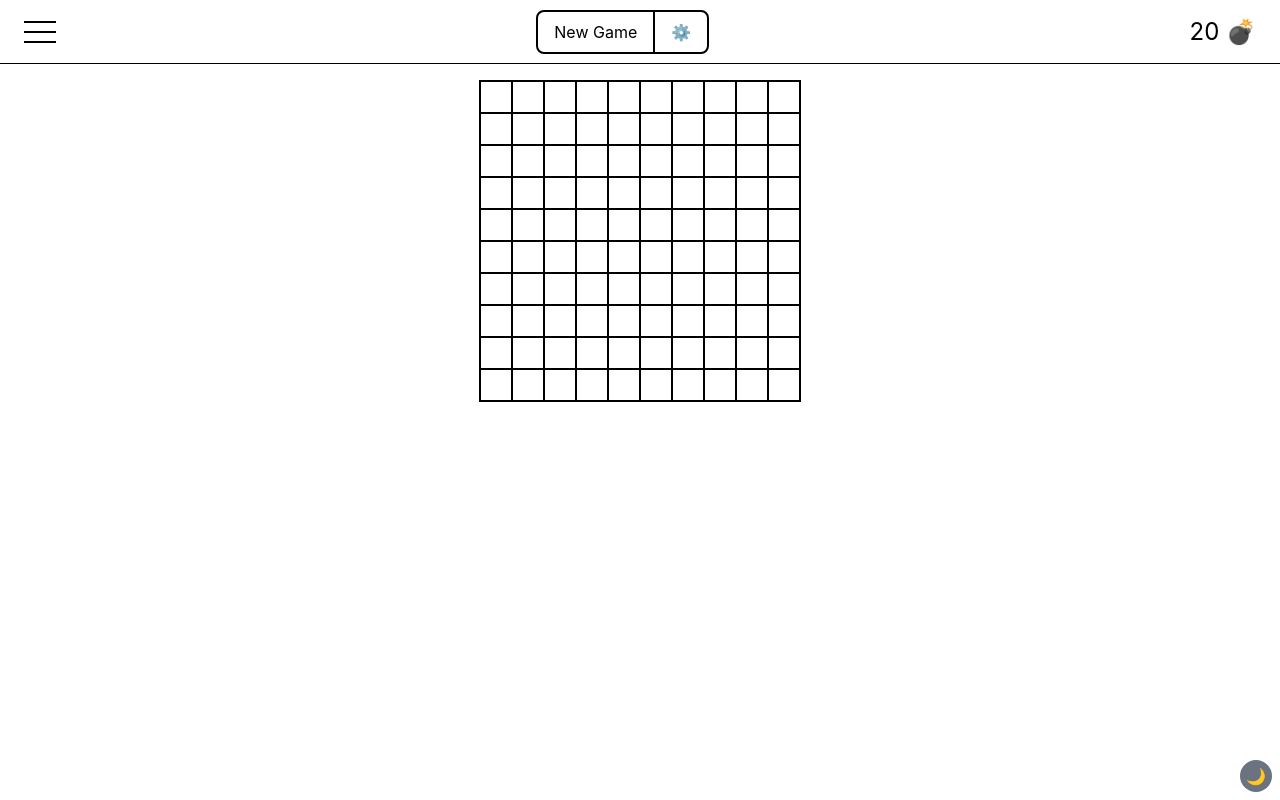
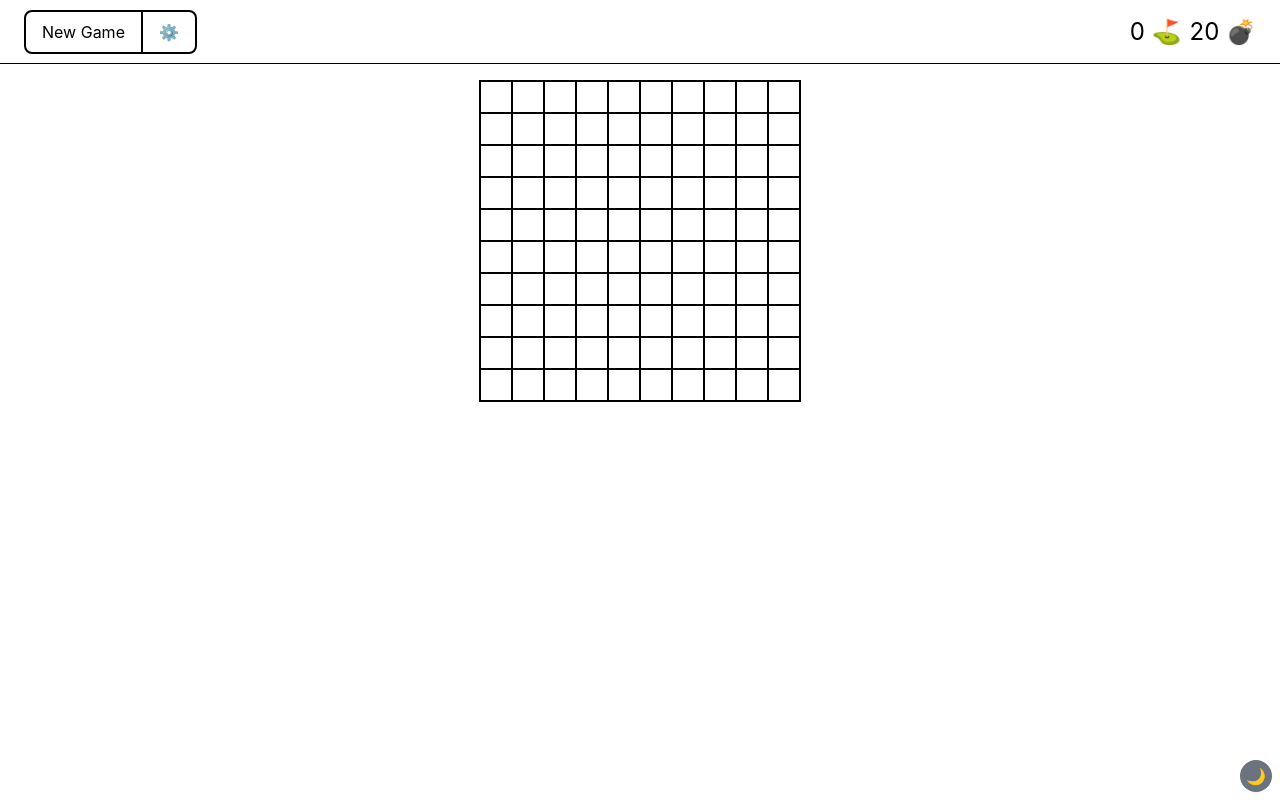
Before and after one commit to jourdanrodrigues/MineFinder, a React (Vite) app: page / in a window 1280 px wide. Built offline with nearby package versions, Linux system fonts and the light colour scheme.

Commit message:
:fire: Remove drawer

```diff
--- a/src/App.tsx
+++ b/src/App.tsx
@@ -1,25 +1,18 @@
 import { GameControlsModal } from '@/components/GameControlsModal.tsx';
 import { Grid } from '@/components/Grid.tsx';
 import { DarkModeToggle } from '@/components/DarkModeToggle.tsx';
-import { Drawer } from '@/components/Drawer.tsx';
 import { useState } from 'react';
 import { TopBar } from '@/components/TopBar.tsx';
 import { Confetti } from '@/components/Confetti.tsx';
 
 function App() {
   const [controlsOpen, setControlsOpen] = useState(false);
-  const [drawerOpen, setDrawerOpen] = useState(false);
 
   return (
     <div className='flex size-full flex-col items-center justify-center gap-10 bg-primary-canvas dark:bg-primary-canvas-dark'>
       <Confetti />
       <Grid className='mt-20' />
-      <Drawer open={drawerOpen} />
-      <TopBar
-        drawerOpen={drawerOpen}
-        onToggleDrawer={() => setDrawerOpen((prev) => !prev)}
-        onSettingsClick={() => setControlsOpen(true)}
-      />
+      <TopBar onSettingsClick={() => setControlsOpen(true)} />
       <GameControlsModal
         open={controlsOpen}
         onClose={() => setControlsOpen(false)}
--- a/src/components/Cell.tsx
+++ b/src/components/Cell.tsx
@@ -1,17 +1,26 @@
 import { cn, getMouseButtonClicked, useIsTouchOnly } from '@/utils';
 import React, { useState } from 'react';
 import { useAppDispatch, useAppSelector } from '@/redux/hooks.ts';
-import { flag, reveal, selectCellState } from '@/redux/boardSlice.ts';
+import {
+  flag,
+  reveal,
+  selectCellState,
+  selectIsGameWon,
+} from '@/redux/boardSlice.ts';
 
 export function Cell({ row, column }: { row: number; column: number }) {
   const cellId = `${row}-${column}`;
   const { isFlagged, isBomb, isRevealed, neighborBombs } = useAppSelector(
     (state) => selectCellState(state, cellId),
   );
+  const isGameWon = useAppSelector(selectIsGameWon);
   const revealedBomb = useAppSelector((state) => state.board.revealedBomb);
   const [timeoutId, setTimeoutId] = useState<NodeJS.Timeout | null>(null);
   const isTouchOnly = useIsTouchOnly();
   const dispatch = useAppDispatch();
+
+  const isGameOver = isGameWon || revealedBomb;
+  const shouldReveal = isRevealed || isGameOver;
 
   const contentClassName =
     'absolute top-1/2 left-1/2 -translate-x-1/2 -translate-y-1/2 will-change-[opacity] transition-opacity';
@@ -19,12 +28,12 @@ export function Cell({ row, column }: { row: number; column: number }) {
     <div
       className={cn(
         'flex justify-center items-center transition-all bg-primary-canvas dark:bg-primary-canvas-dark size-full border-contrast border-[1px] dark:border-contrast-dark',
-        !isRevealed ? 'cursor-pointer' : 'cursor-default',
+        isRevealed || isGameOver ? 'cursor-default' : 'cursor-pointer',
         {
           'hover:bg-gray-200 dark:hover:bg-neutral-600':
-            !isRevealed && !isFlagged && !isTouchOnly,
-          'bg-rose-300 dark:bg-[#B14C21]': isRevealed && isBomb,
-          'bg-green-200 dark:bg-[#0b3e3c]': isRevealed && !isBomb,
+            !isTouchOnly && !isGameOver && !isRevealed,
+          'bg-rose-300 dark:bg-[#B14C21]': revealedBomb && isBomb,
+          'bg-green-200 dark:bg-[#0b3e3c]': shouldReveal && !isBomb,
         },
       )}
       onContextMenu={(e) => e.preventDefault()}
@@ -36,7 +45,7 @@ export function Cell({ row, column }: { row: number; column: number }) {
       <div className='relative'>
         <span
           className={cn(
-            !isFlagged && isBomb && isRevealed ? 'opacity-100' : 'opacity-0',
+            isBomb && shouldReveal ? 'opacity-100' : 'opacity-0',
             contentClassName,
           )}
         >
@@ -44,16 +53,16 @@ export function Cell({ row, column }: { row: number; column: number }) {
         </span>
         <span
           className={cn(
-            isFlagged ? 'opacity-100' : 'opacity-0',
+            isFlagged && !isGameOver ? 'opacity-100' : 'opacity-0',
             contentClassName,
           )}
         >
-          🚩
+          ⛳️
         </span>
         <span
           className={cn(
             'text-center text-xl dark:text-contrast-dark leading-[100%]',
-            !isFlagged && !isBomb && isRevealed ? 'opacity-100' : 'opacity-0',
+            !isFlagged && !isBomb && shouldReveal ? 'opacity-100' : 'opacity-0',
             contentClassName,
           )}
         >
--- a/src/components/Drawer.tsx
+++ /dev/null
@@ -1,21 +0,0 @@
-import React from 'react';
-import { cn } from '@/utils.ts';
-
-export function Drawer({
-  children,
-  open,
-}: {
-  children?: React.ReactNode;
-  open: boolean;
-}) {
-  return (
-    <aside
-      className={cn(
-        'flex flex-col justify-start items-center gap-6 fixed left-0 top-0 h-full w-48 border-r border-contrast bg-primary-canvas dark:border-contrast-dark dark:bg-primary-canvas-dark transition-transform duration-600',
-        open ? 'translate-x-0' : '-translate-x-full',
-      )}
-    >
-      {children}
-    </aside>
-  );
-}
--- a/src/components/TopBar.tsx
+++ b/src/components/TopBar.tsx
@@ -1,30 +1,20 @@
 import { cn } from '@/utils.ts';
 import { useAppDispatch, useAppSelector } from '@/redux/hooks.ts';
-import { selectBombMinusFlagCount, startNewGame } from '@/redux/boardSlice.ts';
+import { selectFlagCount, startNewGame } from '@/redux/boardSlice.ts';
 import { Button } from '@/components/Button.tsx';
-import { HamburgerIcon } from '@/components/HamburgerIcon.tsx';
 
-export function TopBar({
-  drawerOpen,
-  onToggleDrawer,
-  onSettingsClick,
-}: {
-  drawerOpen: boolean;
-  onToggleDrawer: () => void;
-  onSettingsClick: () => void;
-}) {
-  const missingBombs = useAppSelector(selectBombMinusFlagCount);
+export function TopBar({ onSettingsClick }: { onSettingsClick: () => void }) {
+  const bombCount = useAppSelector((state) => state.board.bombCount);
+  const flagCount = useAppSelector(selectFlagCount);
 
   const dispatch = useAppDispatch();
 
   return (
     <div
       className={cn(
-        'fixed left-0 right-0 top-0 flex h-16 items-center justify-between border-b border-contrast bg-primary-canvas px-6 dark:border-contrast-dark dark:bg-primary-canvas-dark transition-[left]',
-        drawerOpen && 'left-48',
+        'fixed left-0 right-0 top-0 flex h-16 items-center justify-between border-b border-contrast bg-primary-canvas px-6 dark:border-contrast-dark dark:bg-primary-canvas-dark',
       )}
     >
-      <HamburgerIcon active={drawerOpen} onClick={onToggleDrawer} />
       <Button
         suffix='⚙️'
         onClick={() => dispatch(startNewGame())}
@@ -32,8 +22,9 @@ export function TopBar({
       >
         New Game
       </Button>
-      <span className='min-w-16 text-right text-2xl dark:text-contrast-dark'>
-        {missingBombs} 💣
+      <span className='flex min-w-32 justify-end gap-2 text-2xl dark:text-contrast-dark'>
+        <span>{flagCount} ⛳️</span>
+        <span>{bombCount} 💣</span>
       </span>
     </div>
   );
--- a/src/redux/boardSlice.ts
+++ b/src/redux/boardSlice.ts
@@ -16,31 +16,28 @@ export const selectGridCounts = createSelector(
   (rowCount, columnCount) => ({ rowCount, columnCount }),
 );
 
-export const selectBombMinusFlagCount = createSelector(
+export const selectFlagCount = createSelector(
   [
-    (state: RootState) => state.board.bombCount,
     (state: RootState) => state.board.cells,
     (state: RootState) => state.board.revealedBomb,
   ],
-  (bombCount, cells, revealedBomb) => {
+  (cells, revealedBomb) => {
     if (revealedBomb) return 0;
-    const flags = Object.values(cells).filter((cell) => cell?.isFlagged).length;
-    return bombCount - flags;
+    return Object.values(cells).filter((cell) => cell?.isFlagged).length;
   },
 );
 
 export const selectCellState = createSelector(
   [
-    (state: RootState) => state.board.revealedBomb,
     (state: RootState, cellId: string) => state.board.cells[cellId],
     (state: RootState, cellId: string) => state.board.cellNeighborBombs[cellId],
   ],
-  (revealedBomb, cell, cellNeighborBombs) => {
+  (cell, cellNeighborBombs) => {
     const { isFlagged, isBomb, isRevealed } = cell || {};
     return {
-      isFlagged: !revealedBomb && isFlagged,
+      isFlagged,
       isBomb,
-      isRevealed: revealedBomb || isRevealed,
+      isRevealed,
       neighborBombs: (cellNeighborBombs || []).length,
     };
   },
@@ -48,8 +45,8 @@ export const selectCellState = createSelector(
 
 export const selectIsGameWon = createSelector(
   [
-    (state: RootState) => state.board.revealedBomb,
-    (state: RootState) => state.board.cells,
+    (state: Pick<RootState, 'board'>) => state.board.revealedBomb,
+    (state: Pick<RootState, 'board'>) => state.board.cells,
   ],
   (revealedBomb, cells) => {
     if (revealedBomb) return false;
@@ -97,12 +94,14 @@ export const boardSlice = createSlice({
       }
     },
     flag: (state, { payload: cellId }: PayloadAction<string>): void => {
-      if (state.revealedBomb) return;
+      if (state.revealedBomb || selectIsGameWon({ board: state })) return;
 
-      state.cells[cellId]!.isFlagged = !state.cells[cellId]!.isFlagged;
+      const cell = state.cells[cellId]!;
+      if (cell.isRevealed) return;
+      cell.isFlagged = !cell.isFlagged;
     },
     reveal: (state, { payload: cellId }: PayloadAction<string>) => {
-      if (state.revealedBomb) return;
+      if (state.revealedBomb || selectIsGameWon({ board: state })) return;
       const [x, y] = cellId.split('-').map(Number);
       if (Object.keys(state.cells).length === 0) {
         fillBoard({ x, y });
@@ -110,11 +109,11 @@ export const boardSlice = createSlice({
 
       const cell = state.cells[cellId];
 
+      if (cell?.isFlagged) return;
       if (cell?.isBomb) {
         state.revealedBomb = cellId;
         return;
       }
-      if (cell?.isFlagged) return;
 
       const newRevealed = [
         cellId,
```
